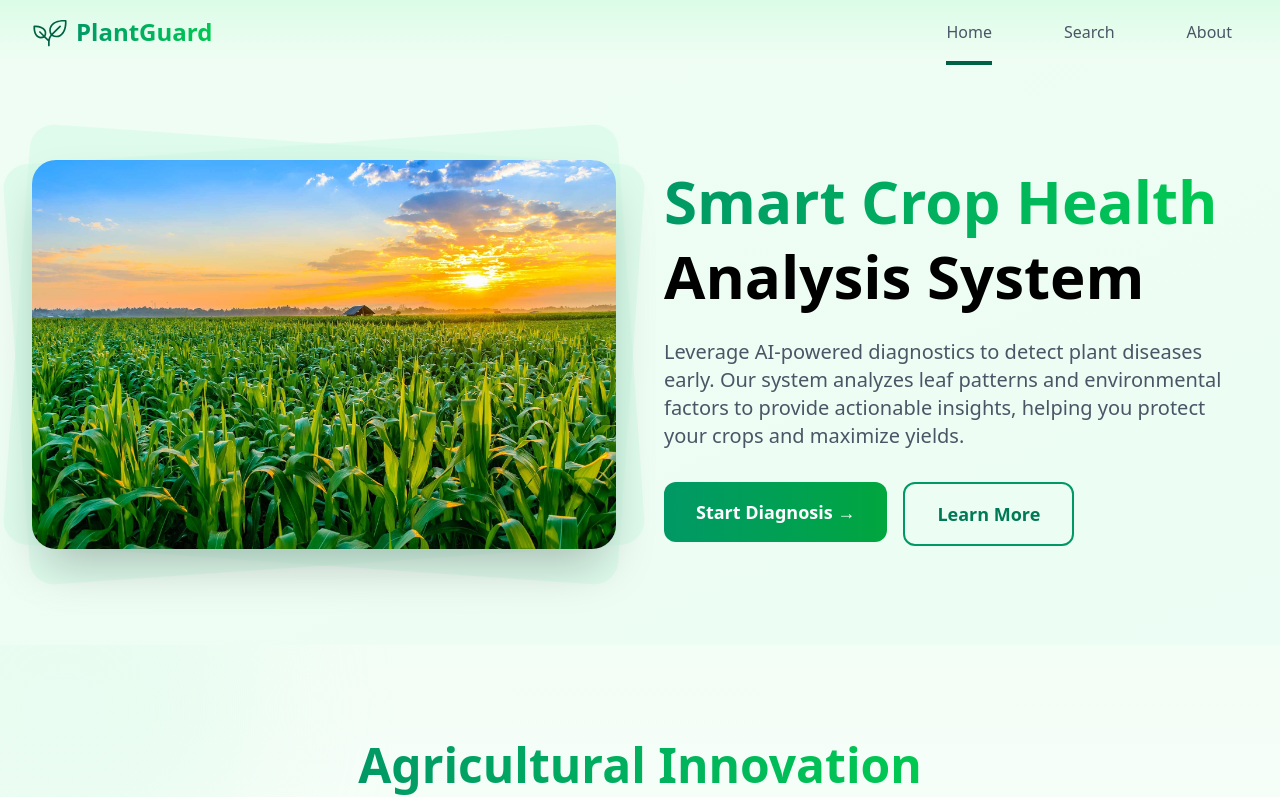
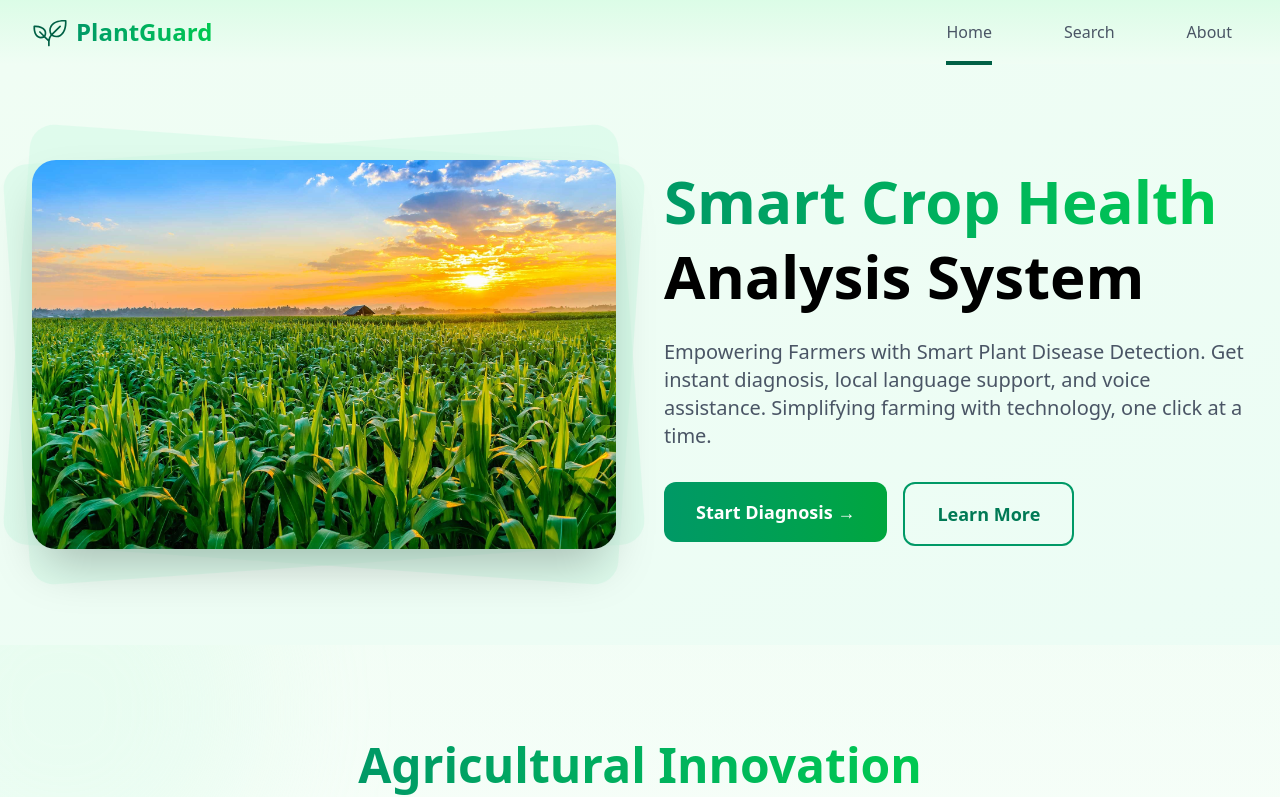
Before and after one commit to Omkar1201/Crop_Disease-Predictor, a React (Vite) app in the folder client/: page / in a window 1280 px wide. Shown: the top 797 px of the page. Built offline with nearby package versions, Linux system fonts and the light colour scheme.

Commit message:
text updated in herosection

```diff
--- a/client/src/components/HeroSection.jsx
+++ b/client/src/components/HeroSection.jsx
@@ -65,10 +65,9 @@ const HeroSection = () => {
 
                             <motion.div variants={variantItem}>
                                 <p className="text-lg md:text-xl mb-8 text-gray-600 max-w-2xl mx-auto lg:mx-0">
-                                    Leverage AI-powered diagnostics to detect plant diseases early.
-                                    Our system analyzes leaf patterns and environmental factors to
-                                    provide actionable insights, helping you protect your crops
-                                    and maximize yields.
+                                    Empowering Farmers with Smart Plant Disease Detection.
+                                    Get instant diagnosis, local language support, and voice assistance.
+                                    Simplifying farming with technology, one click at a time.
                                 </p>
                             </motion.div>
 
```
